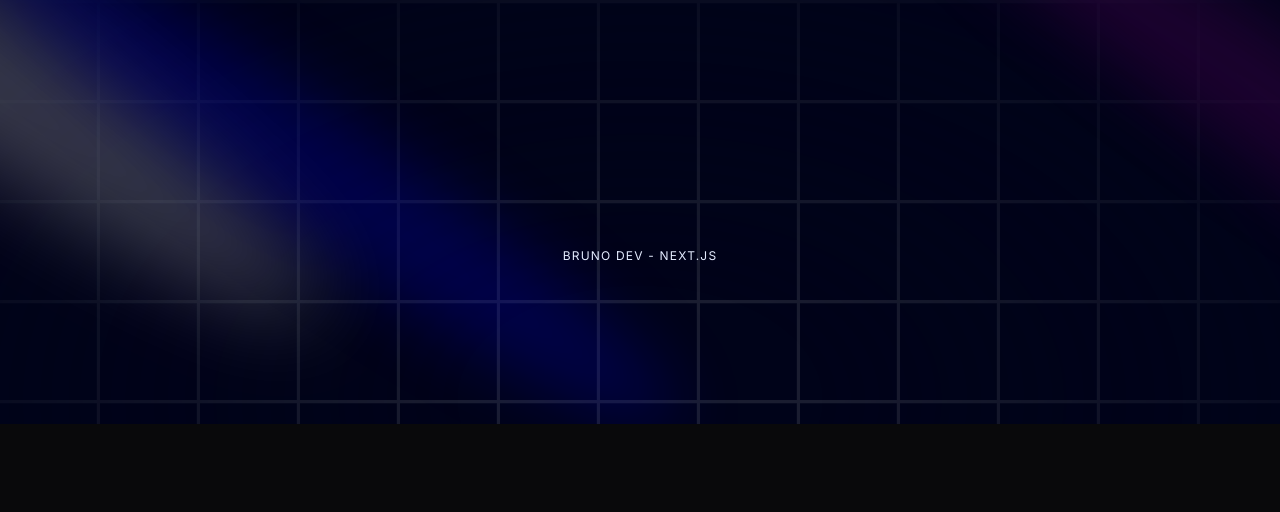
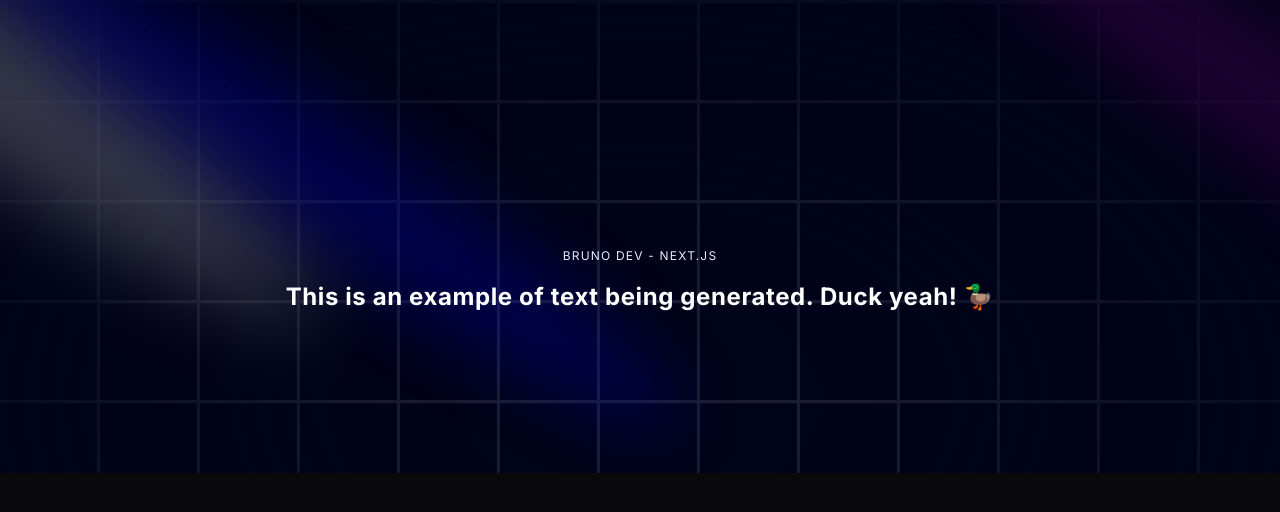
Before and after one commit to brunocolm/bruno-dev, a Next.js app: page / in a window 1280 px wide. Shown: the top 512 px of the page. Built offline with nearby package versions, Linux system fonts and the light colour scheme.

Commit message:
Add generative text component

```diff
--- a/components/Hero.tsx
+++ b/components/Hero.tsx
@@ -1,5 +1,6 @@
 import React from "react";
 import { Spotlight } from "./ui/spotlight";
+import { TextGenerateEffect } from "./ui/TextGenerateEffect";
 
 const Hero = () => {
   return (
@@ -23,6 +24,10 @@
           <h2 className="uppercase tracking-widest text-xs text-center text-blue-100 max-w-80">
             Bruno Dev - Next.JS
           </h2>
+          <TextGenerateEffect
+            className="text-center text-[40px] md:text-5xl lg:text-6xl"
+            words="This is an example of text being generated. Duck yeah! 🦆"
+          />
         </div>
       </div>
     </div>
--- /dev/null
+++ b/components/ui/TextGenerateEffect.tsx
@@ -0,0 +1,63 @@
+"use client";
+import { useEffect } from "react";
+import { motion, stagger, useAnimate } from "framer-motion";
+import { cn } from "@/utils/cn";
+
+
+export const TextGenerateEffect = ({
+  words,
+  className,
+  filter = true,
+  duration = 0.5,
+}: {
+  words: string;
+  className?: string;
+  filter?: boolean;
+  duration?: number;
+}) => {
+  const [scope, animate] = useAnimate();
+  let wordsArray = words.split(" ");
+  useEffect(() => {
+    animate(
+      "span",
+      {
+        opacity: 1,
+        filter: filter ? "blur(0px)" : "none",
+      },
+      {
+        duration: duration ? duration : 1,
+        delay: stagger(0.2),
+      }
+    );
+  }, [scope.current]);
+
+  const renderWords = () => {
+    return (
+      <motion.div ref={scope}>
+        {wordsArray.map((word, idx) => {
+          return (
+            <motion.span
+              key={word + idx}
+              className="dark:text-white text-black opacity-0"
+              style={{
+                filter: filter ? "blur(10px)" : "none",
+              }}
+            >
+              {word}{" "}
+            </motion.span>
+          );
+        })}
+      </motion.div>
+    );
+  };
+
+  return (
+    <div className={cn("font-bold", className)}>
+      <div className="mt-4">
+        <div className=" dark:text-white text-black text-2xl leading-snug tracking-wide">
+          {renderWords()}
+        </div>
+      </div>
+    </div>
+  );
+};
--- a/package.json
+++ b/package.json
@@ -10,7 +10,7 @@
   },
   "dependencies": {
     "clsx": "^2.1.1",
-    "framer-motion": "^11.3.2",
+    "framer-motion": "^11.3.16",
     "mini-svg-data-uri": "^1.4.4",
     "next": "14.2.4",
     "next-themes": "^0.3.0",
```
Also changed, not shown: 2 other files (tests, documents, lock files or other folders).
